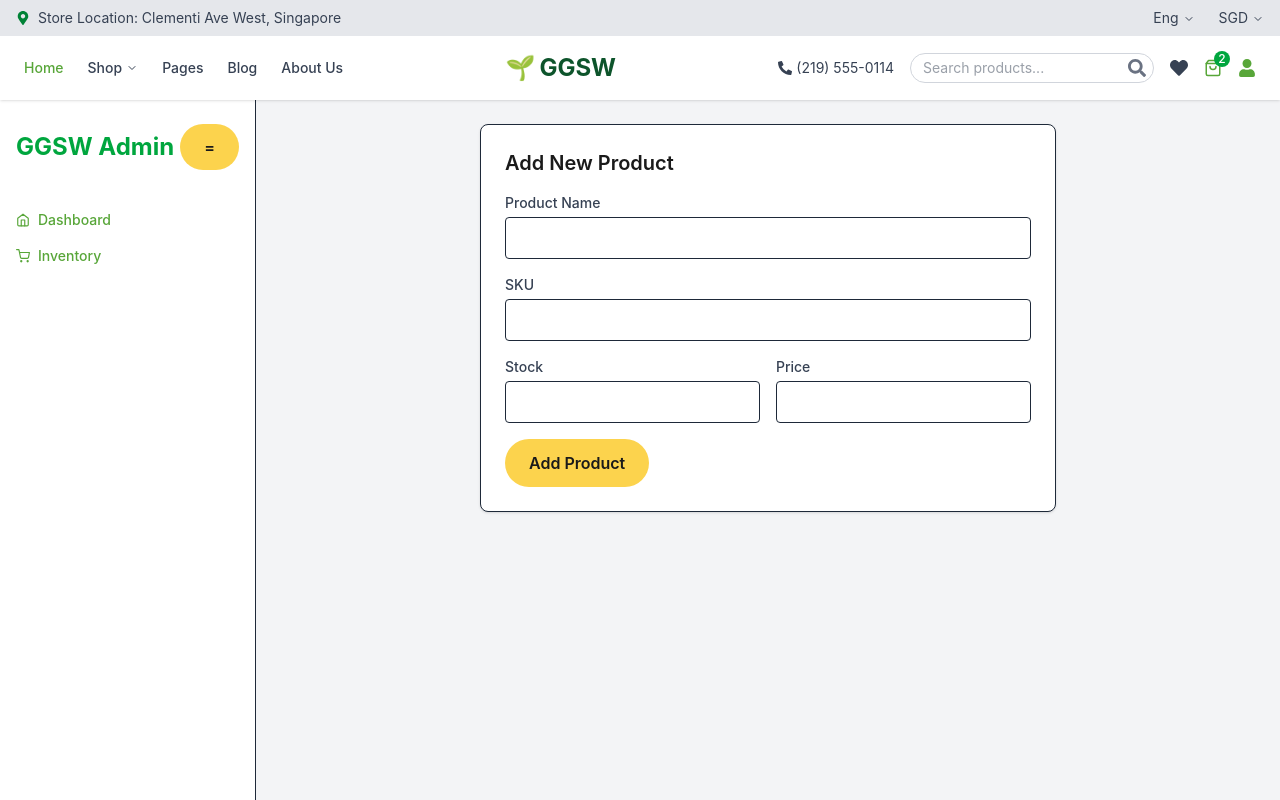
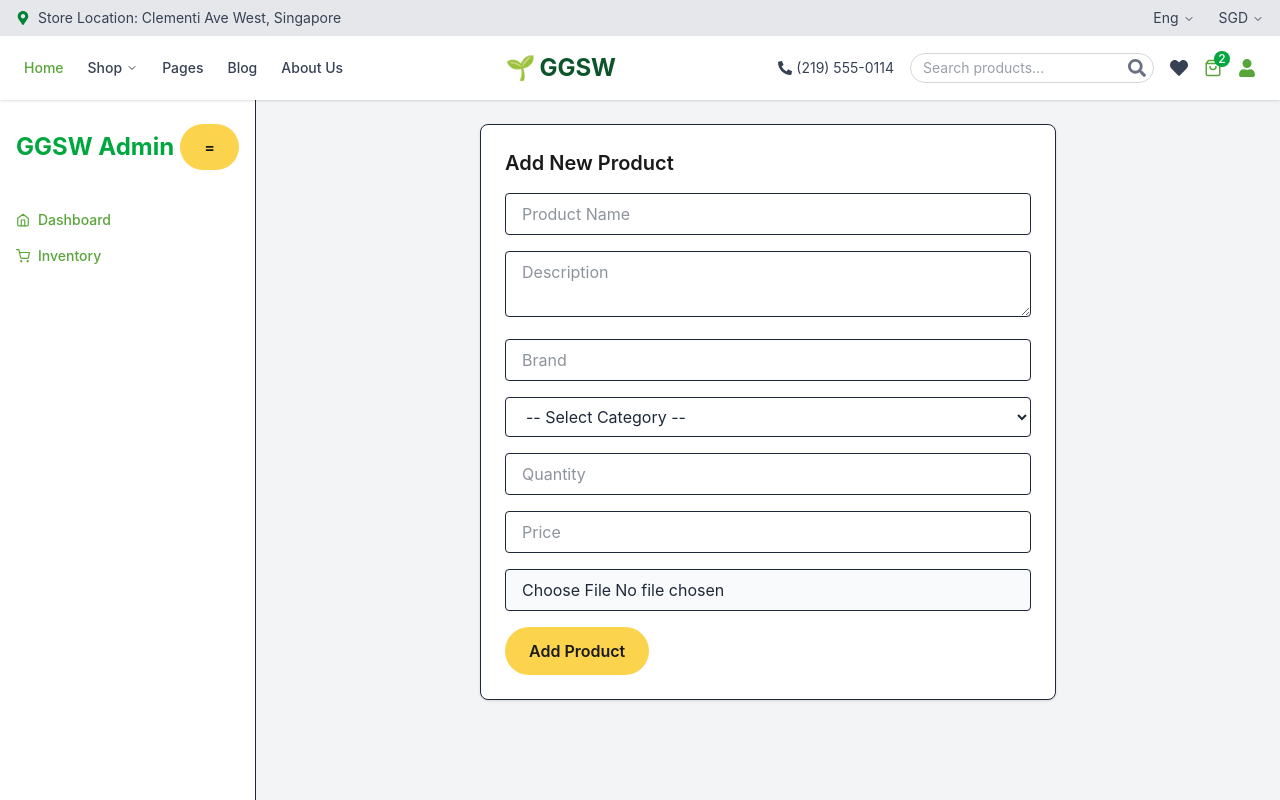
Before and after one commit to AngKuKuehs/ggsw, a React (Vite) app in the folder frontend/: page /admin/inventory/update in a window 1280 px wide. Shown: the top 800 px of the page. Built offline with nearby package versions, Linux system fonts and the light colour scheme.

Commit message:
update - inventory

```diff
--- a/frontend/package.json
+++ b/frontend/package.json
@@ -33,11 +33,13 @@
     "@eslint/js": "^9.21.0",
     "@types/react": "^19.0.10",
     "@types/react-dom": "^19.0.4",
-    "@vitejs/plugin-react": "^4.3.4",
+    "@vitejs/plugin-react": "^4.4.0",
     "eslint": "^9.21.0",
     "eslint-plugin-react-hooks": "^5.1.0",
     "eslint-plugin-react-refresh": "^0.4.19",
     "globals": "^15.15.0",
+    "install": "^0.13.0",
+    "npm": "^11.3.0",
     "vite": "^6.2.6"
   }
 }
--- a/frontend/src/App.jsx
+++ b/frontend/src/App.jsx
@@ -5,6 +5,7 @@ import MyCartPage from "./pages/MyCart";
 import CheckoutPage from "./pages/Checkout";
 import OrderSuccessPage from "./pages/OrderPlaced";
 import HomePage from "./pages/Home";
+import CategoriesPage from "./pages/Categories";
 
 // Admin Pages
 import AdminDashboard from "./pages/Admin/Dashboard";
@@ -28,6 +29,7 @@ function App() {
       <Route path="/cart" element={<MyCartPage />} />
       <Route path="/checkout" element={<CheckoutPage />} />
       <Route path="/order-success" element={<OrderSuccessPage />} />
+      <Route path="/categories" element={<CategoriesPage />} />
 
       {/* Product Pages */}
       <Route path="/products" element={<ProductListingPage />} />
--- a/frontend/src/pages/Admin/UpdateInventory.jsx
+++ b/frontend/src/pages/Admin/UpdateInventory.jsx
@@ -3,24 +3,84 @@ import Header from "../../components/header";
 import Footer from "../../components/footer";
 import AdminLayout from "../../components/AdminLayout";
 
+const BackendURL = "http://localhost:5000";
+
 const UpdateInventoryPage = () => {
   const [formData, setFormData] = useState({
     name: "",
-    sku: "",
-    stock: "",
+    description: "",
     price: "",
+    category: "",
+    quantity: "",
+    brand: "",
+    image: null,
   });
 
   const handleChange = (e) => {
-    const { name, value } = e.target;
+    const { name, value, files } = e.target;
+    if (name === "image") {
+      setFormData((prev) => ({ ...prev, image: files[0] }));
+    } else {
       setFormData((prev) => ({ ...prev, [name]: value }));
+    }
   };
-   // post request to backend later
-  const handleSubmit = (e) => {
+
+  const handleSubmit = async (e) => {
     e.preventDefault();
-    console.log("Submitted:", formData);
-    alert("Product added! (Connect to backend)");
-    setFormData({ name: "", sku: "", stock: "", price: "" });
+
+    // Validation
+    switch (true) {
+      case !formData.name:
+        return alert("Name field is empty");
+      case !formData.description:
+        return alert("Description field is empty");
+      case !formData.price:
+        return alert("Price field is empty");
+      case !formData.category:
+        return alert("Category field is empty");
+      case !formData.quantity:
+        return alert("Quantity field is empty");
+      case !formData.brand:
+        return alert("Brand field is empty");
+      case !formData.image:
+        return alert("Image not selected");
+    }
+
+    try {
+      const data = new FormData();
+      data.append("name", formData.name);
+      data.append("description", formData.description);
+      data.append("price", formData.price);
+      data.append("category", formData.category);
+      data.append("quantity", formData.quantity);
+      data.append("brand", formData.brand);
+      data.append("image", formData.image);
+
+      const response = await fetch(`${BackendURL}/api/products`, {
+        method: "POST",
+        body: data,
+      });
+
+      const result = await response.json();
+
+      if (result.success) {
+        alert("Product added successfully!");
+        setFormData({
+          name: "",
+          description: "",
+          price: "",
+          category: "",
+          quantity: "",
+          brand: "",
+          image: null,
+        });
+      } else {
+        alert(`Error: ${result.error || "Something went wrong"}`);
+      }
+    } catch (err) {
+      console.error("Submission failed:", err);
+      alert("Failed to connect to backend.");
+    }
   };
 
   return (
@@ -30,52 +90,80 @@ const UpdateInventoryPage = () => {
         <div className="max-w-xl mx-auto bg-white p-6 rounded-lg shadow-sm border">
           <h2 className="text-xl font-bold text-gray-800 mb-4">Add New Product</h2>
           <form onSubmit={handleSubmit} className="space-y-4">
-            <div>
-              <label className="block text-sm font-medium text-gray-700 mb-1">Product Name</label>
             <input
               type="text"
               name="name"
               value={formData.name}
               onChange={handleChange}
+              placeholder="Product Name"
+              className="w-full border px-4 py-2 rounded"
               required
-                className="w-full border rounded px-4 py-2"
             />
-            </div>
-            <div>
-              <label className="block text-sm font-medium text-gray-700 mb-1">SKU</label>
+
+            <textarea
+              name="description"
+              value={formData.description}
+              onChange={handleChange}
+              placeholder="Description"
+              className="w-full border px-4 py-2 rounded"
+              required
+            />
+
             <input
               type="text"
-                name="sku"
-                value={formData.sku}
+              name="brand"
+              value={formData.brand}
               onChange={handleChange}
+              placeholder="Brand"
+              className="w-full border px-4 py-2 rounded"
               required
-                className="w-full border rounded px-4 py-2"
             />
-            </div>
-            <div className="grid grid-cols-2 gap-4">
-              <div>
-                <label className="block text-sm font-medium text-gray-700 mb-1">Stock</label>
+
+            <select
+              name="category"
+              value={formData.category}
+              onChange={handleChange}
+              className="w-full border px-4 py-2 rounded"
+              required
+            >
+              <option value="">-- Select Category --</option>
+              <option value="fruits">Fruits</option>
+              <option value="vegetables">Vegetables</option>
+              <option value="dairy">Dairy</option>
+              <option value="bakery">Bakery</option>
+              <option value="meat">Meat</option>
+              <option value="beverages">Beverages</option>
+            </select>
+
             <input
               type="number"
-                  name="stock"
-                  value={formData.stock}
+              name="quantity"
+              value={formData.quantity}
               onChange={handleChange}
+              placeholder="Quantity"
+              className="w-full border px-4 py-2 rounded"
               required
-                  className="w-full border rounded px-4 py-2"
             />
-              </div>
-              <div>
-                <label className="block text-sm font-medium text-gray-700 mb-1">Price</label>
+
             <input
               type="text"
               name="price"
               value={formData.price}
               onChange={handleChange}
+              placeholder="Price"
+              className="w-full border px-4 py-2 rounded"
               required
-                  className="w-full border rounded px-4 py-2"
             />
-              </div>
-            </div>
+
+            <input
+              type="file"
+              name="image"
+              accept="image/*"
+              onChange={handleChange}
+              className="w-full border px-4 py-2 rounded bg-gray-50"
+              required
+            />
+
             <button
               type="submit"
               className="bg-green-600 text-white px-6 py-2 rounded hover:bg-green-700 transition"
--- a/frontend/src/pages/Checkout.jsx
+++ b/frontend/src/pages/Checkout.jsx
@@ -31,7 +31,7 @@ const CheckoutPage = () => {
   const handleSubmit = (e) => {
     e.preventDefault();
     console.log("Submitting Order:", formData);
-    navigate("/order-success"); // ✅ Navigate to order success page
+    navigate("/order-success"); //
   };
 
   return (
--- a/package.json
+++ b/package.json
@@ -33,5 +33,8 @@
     "mongoose": "^8.12.1",
     "multer": "^1.4.5-lts.2",
     "nodemon": "^3.1.9"
+  },
+  "devDependencies": {
+    "@vitejs/plugin-react": "^4.4.0"
   }
 }
```
Also changed, not shown: 2 other files (tests, documents, lock files or other folders). Lines whose indentation alone changed are shown as unchanged.
